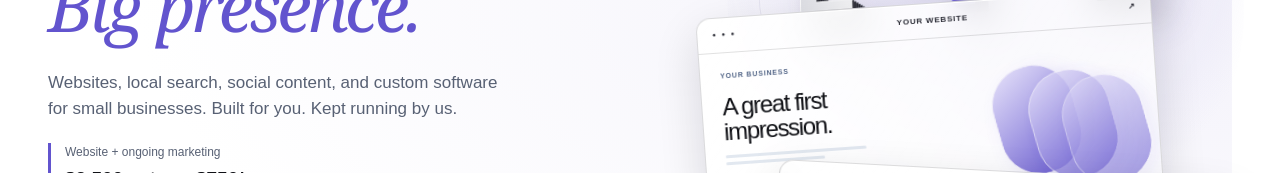
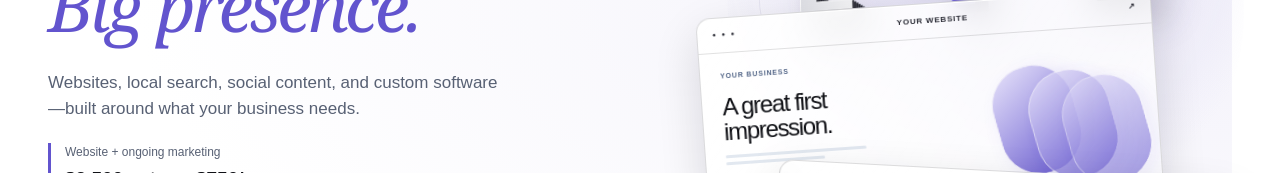
Before and after one commit to BubbaB10/micro-titan-com, a Next.js app: page / in a window 1280 px wide. Shown: the part 411-584 px from the top of the page. Built offline with nearby package versions, Linux system fonts and the light colour scheme.

Commit message:
copy: Hero subhead

```diff
--- a/app/page.tsx
+++ b/app/page.tsx
@@ -9,7 +9,7 @@ export default function HomePage() {
       <div className="hero-copy">
         <p className="eyebrow"><span className="live-dot"/> DIGITAL SERVICES · NORTHEAST TEXAS</p>
         <h1>Small business.<br/><em>Big presence.</em></h1>
-        <p className="hero-description">Websites, local search, social content, and custom software for small businesses. Built for you. Kept running by us.</p>
+        <p className="hero-description">Websites, local search, social content, and custom software—built around what your business needs.</p>
         <p className="hero-price">Website + ongoing marketing <strong>{dollars(offer.setup)} setup · {dollars(offer.monthly)}/mo</strong></p>
         <div className="hero-actions"><Link className="button" href="/pricing#quote">Build your quote <span aria-hidden="true">↗</span></Link><a className="text-link" href="#services">See what&apos;s included ↓</a></div>
         <p className="fine-print">No email needed to see your price. Custom software quoted separately.</p>
```
